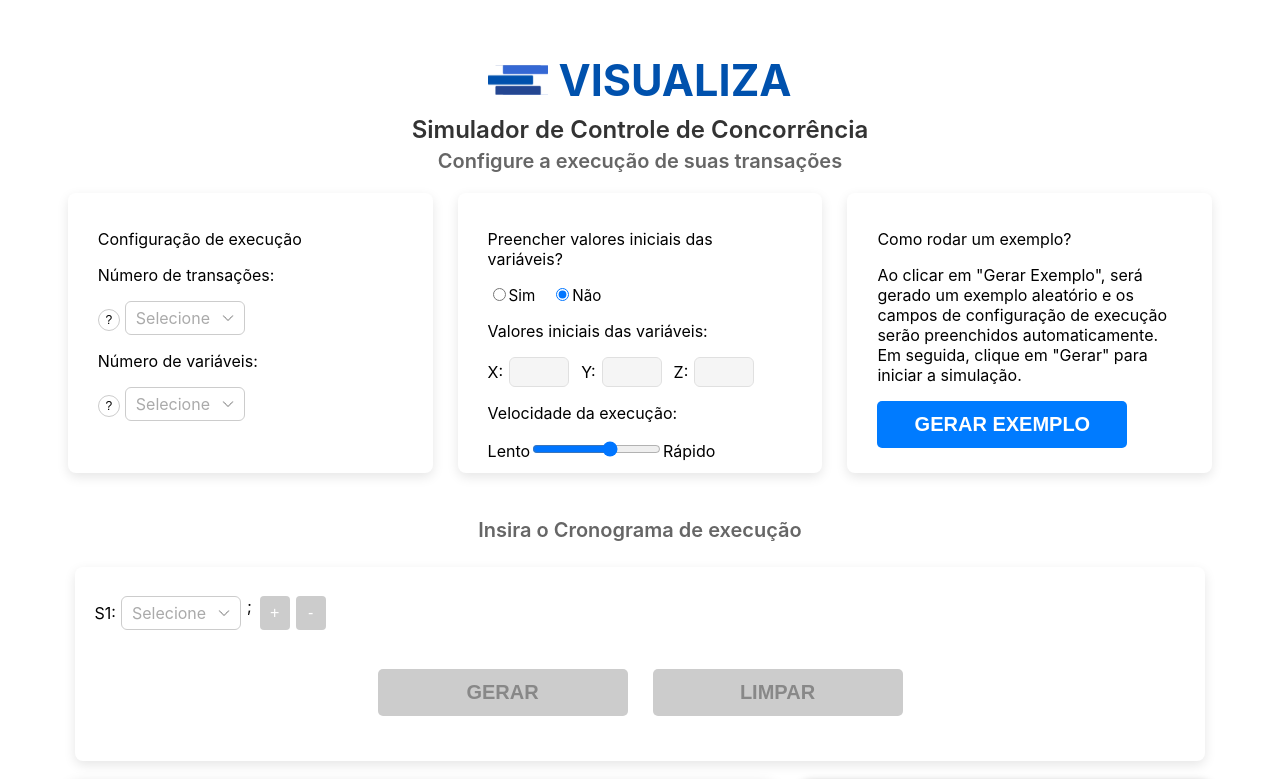
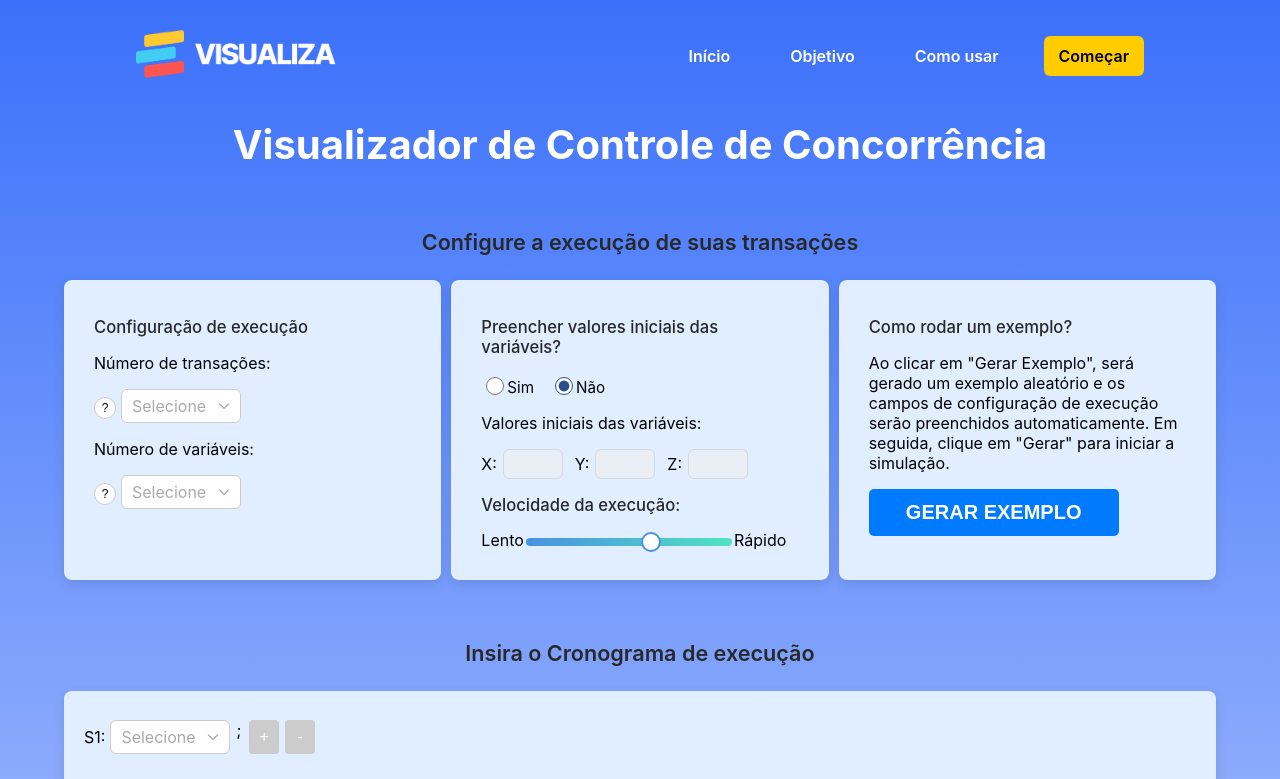
Before and after one commit to Kadu-Santos/controle-concorrencia-app, a React (Create React App) app: page /RunPage in a window 1280 px wide. Shown: the top 779 px of the page. Built offline with nearby package versions, Linux system fonts and the light colour scheme.

Commit message:
Refatoração Geral

```diff
--- a/src/components/Navbar/Navbar.css
+++ b/src/components/Navbar/Navbar.css
@@ -4,14 +4,13 @@
   justify-content: space-between;
   width: 85%;
   padding: 20px 40px;
-  background: transparent; /* herda o gradiente do hero */
   color: #fff;
   position: absolute; /* fixa dentro do hero */
   top: 0;
   left: 50%;
   transform: translateX(-50%);
   margin-top: 10px;
-
+  z-index: 2;
 }
 
 /* Logo à esquerda */
@@ -31,6 +30,7 @@
   gap: 30px;
   margin: 0;
   padding: 0;
+
 }
 
 .navbar-links li a {
@@ -43,3 +43,29 @@
 .navbar-links li a:hover {
   color: #ffcc00;
 }
+
+.navbar-links li {
+  cursor: pointer;
+  padding: 10px 15px;
+  transition: background 0.3s;
+  border-radius: 5px;
+  font-weight: 600;
+}
+
+.navbar-links li:hover {
+  background-color: #e0e0e0;
+  border-radius: 5px;
+  color: black;
+}
+
+#destaque{
+  background-color: #ffcc00;
+  border-radius: 6px;
+  color: black;
+}
+
+#destaque:hover {
+  filter: brightness(85%);
+  transform: scale(1.02);
+  box-shadow: 0 8px 10px rgba(0, 0, 0, 0.15);
+}
--- a/src/components/Navbar/Navbar.js
+++ b/src/components/Navbar/Navbar.js
@@ -1,12 +1,24 @@
-import React from 'react';
+import { useNavigate } from 'react-router-dom';
 import './Navbar.css';
-import Logo from '../../assets/icons/logo-visualiza.png'
+import Logo from '../../assets/icons/logo-visualiza.png';
 
 function Navbar() {
+  const navigate = useNavigate();
+
+  const scrollToSection = (sectionId) => {
+    navigate('/');
+    setTimeout(() => {
+      const section = document.getElementById(sectionId);
+      if (section) {
+        section.scrollIntoView({ behavior: 'smooth' });
+      }
+    }, 100); // tempo para garantir que a Home carregue
+  };
+
   return (
     <nav className="navbar">
       {/* Logo à esquerda */}
-      <div className="navbar-logo">
+      <div className="navbar-logo" onClick={() => navigate('/')}>
         <img src={Logo} alt="Logo Visualiza" className="logo-image" />
       </div>
 
@@ -15,9 +27,10 @@ function Navbar() {
 
       {/* Opções à direita */}
       <ul className="navbar-links">
-        <li><a href="#home">Início</a></li>
-        <li><a href="#sobre">Sobre</a></li>
-        <li><a href="#contato">Contato</a></li>
+        <li onClick={() => navigate('/')}>Início</li>
+        <li onClick={() => scrollToSection('objetivo')}>Objetivo</li>
+        <li onClick={() => scrollToSection('como-usar')}>Como usar</li>
+        <li onClick={() => navigate('/RunPage')} id='destaque'>Começar</li>
       </ul>
     </nav>
   );
--- a/src/components/ResultTable/ResultTable.css
+++ b/src/components/ResultTable/ResultTable.css
@@ -4,7 +4,6 @@
   overflow: hidden;
   box-shadow: 0 4px 12px rgba(0, 0, 0, 0.1);
   transition: opacity 0.3s ease;
-  width: 94%;
   margin: auto;
 }
 
--- a/src/components/Table/Table.css
+++ b/src/components/Table/Table.css
@@ -51,11 +51,11 @@
   background-color: #f0f0f0;
   box-shadow: 0 5px 15px rgba(0, 0, 0, 0.2);
   font-family: 'Courier New', Courier, monospace;
-  width: 60%;
+  min-width: 65%;
 }
 
 .barra-superior {
-  height: 30px;
+  height: 40px;
   background: #ddd;
   display: flex;
   align-items: center;
--- a/src/components/Terminal/Terminal.css
+++ b/src/components/Terminal/Terminal.css
@@ -10,7 +10,7 @@
   border-radius: 10px;
   box-shadow: 0 2px 10px rgba(0,0,0,0.4);
 
-  width: 35%;
+  width: 34.5%;
 }
 
 .terminal-header {
--- a/src/components/Toggle/Toggle.css
+++ b/src/components/Toggle/Toggle.css
@@ -1,14 +1,24 @@
 .variaveis-toggle {
-  margin-bottom: 10px;
+
 }
 
 .radio-group {
   display: flex;
   gap: 1rem;
-  margin-top: 5px;
 }
 
 .radio-group label {
   font-size: 0.95rem;
   cursor: pointer;
 }
+
+.radio-group input[type="radio"] {
+  accent-color: #2a4d8f; /* cor do círculo preenchido */
+}
+
+/* opcional: aumentar levemente o tamanho sem quebrar o layout */
+.radio-group input[type="radio"] {
+  width: 18px;
+  height: 18px;
+  transform: translateY(2px); /* alinhar com o texto */
+}
--- a/src/screens/Home/HomeScreen.js
+++ b/src/screens/Home/HomeScreen.js
@@ -23,7 +23,7 @@ function HomeScreen() {
         <Navbar />
         <div className="hero-content">
           <h1 className="hero-title">
-            Simulador de <span>Controle de Concorrência</span>
+            Visualizador de <span>Controle de Concorrência</span>
           </h1>
           <p className="hero-subtitle">
             Visualize passo a passo a execução de transações concorrentes,
@@ -42,7 +42,7 @@ function HomeScreen() {
           <div className="imgAbstrata_3"></div>
         </div>
       </section>
-      <div className="home-container">
+      <div className="home-container" id="objetivo">
         {/* Objetivo */}
         <section className="objective-section">
           <div className="text-section">
@@ -76,7 +76,7 @@ function HomeScreen() {
         </div>
 
         {/* Como usar */}
-        <h3 className="sectionTitle">Como usar a ferramenta</h3>
+        <h3 className="sectionTitle" id="como-usar">Como usar a ferramenta</h3>
         <div className="how-to">
           <div className="step-card">
             <h4>1️⃣ Configure a execução</h4>
--- a/src/screens/RunPage/RunPage.css
+++ b/src/screens/RunPage/RunPage.css
@@ -1,60 +1,98 @@
+.bodyRunPage {
+  min-height: 100vh;
+  padding: 20px 0;
+  background: linear-gradient(to bottom, #3b70fa, #ffffff)
+}
+
+
 .runPage-container {
+  margin: 0px;
   justify-content: center;
   align-items: center;
+  width: 90%;
   margin: auto;
-  background-color: #ffffff;
-  width: 95%;
-}
-
-.dropdowns-container {
-    display: flex;
-    flex-wrap: wrap;
-    margin-top: 20px;
-    align-items: center;
 }
 
 .Title {
     text-align: center;
-    font-size: 1.5rem;
-    color: #333;
+    font-size: 2.5rem;
+    color: #ffffff;
     margin: 5px;
-    font-weight: 600;
+    font-weight: 700;
+    margin-top: 100px;
+}
+
+.titleDivider {
+    font-size: 1.04rem;
+    color: #282828;
+    margin-bottom: 15px;
+    font-weight: 500;
+}
+
+.dividerContainer {
+    display: flex;
+    gap: 10px;
+    margin: 20px 0px;
+}
+
+.dividerBox {
+    box-shadow: 0px 4px 12px rgba(0, 0, 0, 0.1);
+    padding: 20px 30px 30px 30px;
+    border-radius: 8px;
+    width: 33%;
+    min-height: 280px;
+    background-color: #e0eeff;
+}
+
+.speed-control input[type="range"] {
+  width: 65%;
+  height: 8px;
+  background: linear-gradient(to right, #4A90E2, #50E3C2);
+  border-radius: 5px;
+  appearance: none;
+  transition: background 0.3s ease;
+}
+
+.speed-control input[type="range"]::-webkit-slider-thumb {
+  appearance: none;
+  width: 20px;
+  height: 20px;
+  background: #fff;
+  border: 2px solid #4A90E2;
+  border-radius: 50%;
+  cursor: pointer;
+  transition: transform 0.2s ease;
+}
+
+.speed-control input[type="range"]::-webkit-slider-thumb:hover {
+  transform: scale(1.2);
+}
+
+
+.dropdownsContainer {
+    box-shadow: 0 4px 12px rgba(0, 0, 0, 0.1);
+    padding: 20px 20px 20px 20px;
+    margin: auto;
+    border-radius: 8px;
+    background-color: #e0eeff;
+    margin: 20px 0px;
+}
+
+.dropdownsBox {
+    display: flex;
+    flex-wrap: wrap;
+    align-items: center;
 }
 
 .SubTitle {
     text-align: center;
-    font-size: 1.25rem;
-    color: #666;
-    margin: 5px;
+    font-size: 1.35rem;
+    color: #282828;
+    margin-top: 60px;
+    margin-bottom: 25px;
     font-weight: 600;
 }
 
-.dividerBox{
-    display: flex;
-    justify-content: center;
-    align-items: center;
-    gap: 25px;
-    flex-wrap: wrap;
-    margin-top: 20px;
-
-}
-
-.divider {
-    box-shadow: 0px 4px 12px rgba(0, 0, 0, 0.1);
-    padding: 20px 30px 30px 30px;
-    border-radius: 8px;
-    width: 30%;
-    height: 280px;
-}
-
-.boxRun {
-    box-shadow: 0 4px 12px rgba(0, 0, 0, 0.1);
-    padding: 0.1px 20px 20px 20px;
-    margin: auto;
-    border-radius: 8px;
-    width: 93%;
-    margin-top: 25px;
-}
 
 .buttonsBox {
     display: flex;
@@ -71,17 +109,24 @@
     display: flex;
 }
 
-.Excution {
+.ExcutionContainer {
   display: flex;
   flex-wrap: wrap;
-  justify-content: center;
-  gap: 25px;
-  margin: 20px;
+  gap: 0.5%;
+  margin: 20px 0px;
+}
+
+.ResultTableContainer {
+  margin: 20px 0px;
+}
+
+.FooterContainer {
+  margin-top: 100px;
 }
 
 .highlight-dropdown {
   animation: pulse-shadow 1.5s ease-out;
-  border-radius: 6px; /* arredonda para ficar mais bonito */
+  border-radius: 3px;
 }
 
 @keyframes pulse-shadow {
@@ -95,3 +140,48 @@
     box-shadow: 0 0 0 0 rgba(0, 102, 255, 0.7);
   }
 }
+
+.toggle-container {
+  display: inline-block;
+  position: relative;
+  width: 60px;
+  height: 30px;
+}
+
+.toggle-slider {
+  position: absolute;
+  cursor: pointer;
+  background-color: #ccc;
+  border-radius: 30px;
+  top: 0;
+  left: 0;
+  right: 0;
+  bottom: 0;
+  transition: 0.4s;
+}
+
+.toggle-slider::before {
+  content: "";
+  position: absolute;
+  height: 24px;
+  width: 24px;
+  left: 3px;
+  bottom: 3px;
+  background-color: white;
+  border-radius: 50%;
+  transition: 0.4s;
+}
+
+.toggle-input:checked + .toggle-slider {
+  background-color: #4A90E2;
+}
+
+.toggle-input:checked + .toggle-slider::before {
+  transform: translateX(30px);
+}
+
+.toggle-input {
+  opacity: 0;
+  width: 0;
+  height: 0;
+}
--- a/src/screens/RunPage/RunPage.js
+++ b/src/screens/RunPage/RunPage.js
@@ -1,7 +1,8 @@
 import { useState, useCallback, useMemo } from 'react';
 import './RunPage.css';
 
-import Logo from '../../components/Logo/Logo';
+
+import Navbar from '../../components/Navbar/Navbar';
 import NumericDropdown from '../../components/NumericDropdown/NumericDropdown';
 import HintButton from '../../components/HintButton/HintButton';
 import InputList from '../../components/InputList.js/InputList';
@@ -141,14 +142,15 @@ function RunPage() {
     }, [numVarsParsed, numTransacoes, valoresVariaveis, operacoes, expressoes, valor]);
 
     return (
+        <div className="bodyRunPage">
             <div className="runPage-container">
-            <Logo />
-            <h2 className='Title'>Simulador de Controle de Concorrência</h2>
+                <Navbar />
+                <h2 className='Title'>Visualizador de Controle de Concorrência</h2>
                 <h3 className='SubTitle'>Configure a execução de suas transações</h3>
 
+                <div className="dividerContainer">
                     <div className="dividerBox">
-                <div className="divider">
-                    <p>Configuração de execução</p>
+                        <p className='titleDivider'>Configuração de execução</p>
                         <p>Número de transações:</p>
                         <HintButton texto="Aqui você pode visualizar detalhes do controle de concorrência." />
 
@@ -168,8 +170,8 @@ function RunPage() {
 
                     </div>
 
-                <div className="divider">
-                    <p>Preencher valores iniciais das variáveis?</p>
+                    <div className="dividerBox">
+                        <p className='titleDivider'>Preencher valores iniciais das variáveis?</p>
                         <Toggle
                             valor={valor}
                             onChange={(novoValor) => {
@@ -188,7 +190,7 @@ function RunPage() {
                         />
 
                         <div className="speed-control">
-                        <p>Velocidade da execução:</p>
+                            <p className='titleDivider'>Velocidade da execução:</p>
                             <div className="speed-row">
                                 <span>Lento</span>
                                 <input
@@ -209,8 +211,8 @@ function RunPage() {
 
                     </div>
 
-                <div className="divider">
-                    <p>Como rodar um exemplo?</p>
+                    <div className="dividerBox">
+                        <p className='titleDivider'>Como rodar um exemplo?</p>
                         <p>
                             Ao clicar em "Gerar Exemplo", será gerado um exemplo aleatório e
                             os campos de configuração de execução serão preenchidos automaticamente.
@@ -227,19 +229,16 @@ function RunPage() {
                     </div>
                 </div>
 
-            <br />
-            <br />
-
                 <h3 className='SubTitle'>Insira o Cronograma de execução</h3>
 
-            <div className="boxRun">
+                <div className="dropdownsContainer">
 
-                <div className="dropdowns-container">
+                    <div className="dropdownsBox">
                         <p>S1:</p>
                         {operacoes.map((opStr, i) => {
                             const isOp = isOperacaoMatematica(opStr, numVarsParsed);
                             return (
-                            <div key={i} className="dropdown-item" id={`dropdown-${i}`}> {/* 👈 id único */}
+                                <div key={i} className="dropdown-item" id={`dropdown-${i}`}>
                                     <MultiLevelDropdown
                                         transactionCount={numTransacoes}
                                         variableCount={numVarsParsed}
@@ -315,8 +314,9 @@ function RunPage() {
                     </div>
                 </div>
 
+                <h3 className='SubTitle'>Execução</h3>
 
-            <div className='Excution'>
+                <div className='ExcutionContainer'>
                     <Table
                         operacoes={operacoesExecucao}
                         errors={errors}
@@ -328,20 +328,22 @@ function RunPage() {
                     <Terminal linhas={linhasTerminal} />
                 </div>
 
-            <br />
+
                 <h3 className='SubTitle'>Resultado da execução</h3>
-            <br />
 
+
+                <div className='ResultTableContainer'>
                     <ResultTable
                         status={getStatus()}
                         operacoes={operacoesExecucao}
                         valoresIniciais={valoresVariaveis}
                     />
+                </div>
 
-            <br />
-            <br />
+                <div className='FooterContainer'>
                     <Footer />
-
+                </div>
+            </div>
         </div>
     );
 }
```
Also changed, not shown: src/engine/ExecutionEngine.js (+186 -77 lines), src/hooks/useExecutionEngine.js (+72 -39 lines). Lines whose indentation alone changed are shown as unchanged.
